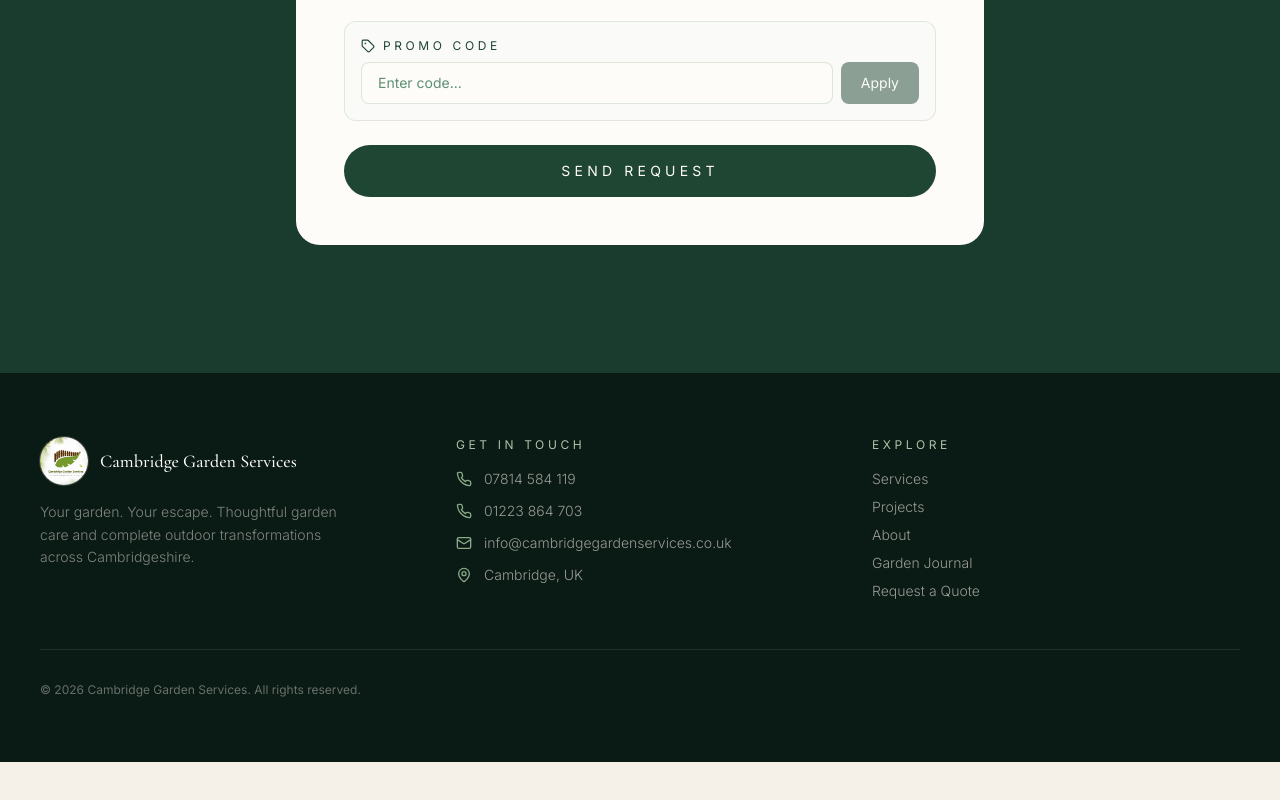
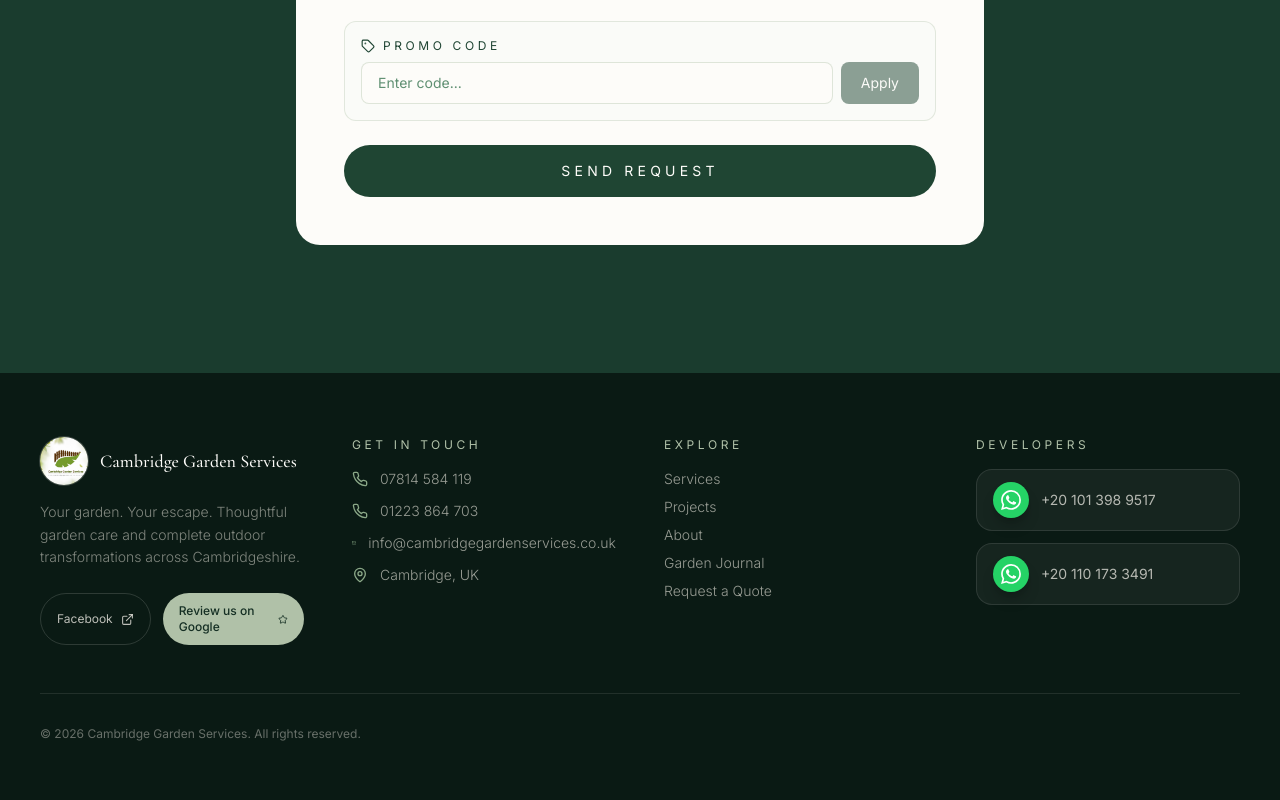
Before and after one commit to adham-hashem/cambridge-garden-services, a React (Vite) app: page / in a window 1280 px wide. Shown: the part 5295-6095 px from the top of the page. Before the commit the page ends 6057 px from the top, so only its background shows below. Built offline with nearby package versions, Linux system fonts and the light colour scheme; no server answers; the database is empty.

Commit message:
Add footer social and developer links

```diff
--- a/index.html
+++ b/index.html
@@ -38,6 +38,10 @@
         "telephone": ["+441223864703", "+447814584119"],
         "email": "info@cambridgegardenservices.co.uk",
         "priceRange": "$$",
+        "sameAs": [
+          "https://www.facebook.com/share/1Hkr7t88s4/",
+          "https://share.google/qCR4oZsCSFSUlBd3a"
+        ],
         "address": {
           "@type": "PostalAddress",
           "addressLocality": "Cambridge",
--- a/src/components/Footer.tsx
+++ b/src/components/Footer.tsx
@@ -1,5 +1,6 @@
-import { Phone, Mail, MapPin } from 'lucide-react';
+import { ExternalLink, Mail, MapPin, Phone, Star } from 'lucide-react';
 import { Link, useNavigate, useLocation } from 'react-router-dom';
+import { FACEBOOK_URL, GOOGLE_BUSINESS_URL } from '@/lib/seo';
 
 type FooterLink = { label: string; hash?: string; to?: string };
 
@@ -9,6 +10,11 @@
   { label: 'About', to: '/about' },
   { label: 'Garden Journal', hash: 'journal' },
   { label: 'Request a Quote', hash: 'quote' },
+];
+
+const developerLinks = [
+  { label: '+20 101 398 9517', href: 'https://wa.me/201013989517' },
+  { label: '+20 110 173 3491', href: 'https://wa.me/201101733491' },
 ];
 
 export default function Footer() {
@@ -25,7 +31,7 @@
   return (
     <footer className="relative bg-forest-950 py-16">
       <div className="mx-auto max-w-7xl px-6 lg:px-10">
-        <div className="grid gap-12 md:grid-cols-3">
+        <div className="grid gap-12 md:grid-cols-2 lg:grid-cols-4">
           <div>
             <Link to="/" className="flex items-center gap-3">
               <img
@@ -41,6 +47,26 @@
               Your garden. Your escape. Thoughtful garden care and complete outdoor
               transformations across Cambridgeshire.
             </p>
+            <div className="mt-6 flex flex-col gap-3 min-[420px]:flex-row md:flex-col lg:flex-row">
+              <a
+                href={FACEBOOK_URL}
+                target="_blank"
+                rel="noopener noreferrer"
+                className="inline-flex items-center justify-center gap-2 rounded-full border border-cream-100/15 px-4 py-2.5 font-sans text-xs text-cream-100/75 transition-colors hover:border-sage-300/50 hover:text-cream-50"
+              >
+                Facebook
+                <ExternalLink size={13} />
+              </a>
+              <a
+                href={GOOGLE_BUSINESS_URL}
+                target="_blank"
+                rel="noopener noreferrer"
+                className="inline-flex items-center justify-center gap-2 rounded-full bg-sage-300 px-4 py-2.5 font-sans text-xs font-medium text-forest-900 transition-colors hover:bg-sage-200"
+              >
+                Review us on Google
+                <Star size={13} />
+              </a>
+            </div>
           </div>
 
           <div>
@@ -84,6 +110,29 @@
               ))}
             </ul>
           </div>
+
+          <div>
+            <p className="mb-4 font-sans text-xs uppercase tracking-widest-2 text-sage-300">
+              Developers
+            </p>
+            <div className="flex flex-col gap-3">
+              {developerLinks.map((link) => (
+                <a
+                  key={link.href}
+                  href={link.href}
+                  target="_blank"
+                  rel="noopener noreferrer"
+                  aria-label={`Contact developer on WhatsApp ${link.label}`}
+                  className="group inline-flex items-center gap-3 rounded-2xl border border-cream-100/10 bg-cream-50/5 px-4 py-3 font-sans text-sm text-cream-100/70 transition-all hover:border-[#25D366]/50 hover:bg-[#25D366]/10 hover:text-cream-50"
+                >
+                  <span className="flex h-9 w-9 shrink-0 items-center justify-center rounded-full bg-[#25D366] text-white shadow-lg shadow-black/20 transition-transform group-hover:scale-105">
+                    <WhatsAppIcon />
+                  </span>
+                  <span>{link.label}</span>
+                </a>
+              ))}
+            </div>
+          </div>
         </div>
 
         <div className="mt-12 flex flex-col items-center justify-between gap-4 border-t border-cream-200/10 pt-8 sm:flex-row">
@@ -95,3 +144,11 @@
     </footer>
   );
 }
+
+function WhatsAppIcon() {
+  return (
+    <svg viewBox="0 0 24 24" fill="currentColor" className="h-5 w-5" aria-hidden="true">
+      <path d="M17.472 14.382c-.297-.149-1.758-.867-2.03-.967-.273-.099-.471-.148-.67.15-.197.297-.767.966-.94 1.164-.173.199-.347.223-.644.075-.297-.15-1.255-.463-2.39-1.475-.883-.788-1.48-1.761-1.653-2.059-.173-.297-.018-.458.13-.606.134-.133.298-.347.446-.52.149-.174.198-.298.298-.497.099-.198.05-.371-.025-.52-.075-.149-.669-1.612-.916-2.207-.242-.579-.487-.5-.669-.51l-.57-.01c-.198 0-.52.074-.792.372-.272.297-1.04 1.016-1.04 2.479 0 1.462 1.065 2.875 1.213 3.074.149.198 2.096 3.2 5.077 4.487.709.306 1.262.489 1.694.625.712.227 1.36.195 1.871.118.571-.085 1.758-.719 2.006-1.413.248-.694.248-1.289.173-1.413-.074-.124-.272-.198-.57-.347m-5.421 7.403h-.004a9.87 9.87 0 01-5.031-1.378l-.361-.214-3.741.982.998-3.648-.235-.374a9.86 9.86 0 01-1.51-5.26c.001-5.45 4.436-9.884 9.888-9.884 2.64 0 5.122 1.03 6.988 2.898a9.825 9.825 0 012.893 6.994c-.003 5.45-4.437 9.884-9.885 9.884m8.413-18.297A11.815 11.815 0 0012.05 0C5.495 0 .16 5.335.157 11.892c0 2.096.547 4.142 1.588 5.945L.057 24l6.305-1.654a11.882 11.882 0 005.683 1.448h.005c6.554 0 11.89-5.335 11.89-11.893a11.821 11.821 0 00-3.48-8.413Z" />
+    </svg>
+  );
+}
--- a/src/lib/seo.ts
+++ b/src/lib/seo.ts
@@ -4,6 +4,8 @@
 export const SITE_URL = 'https://www.cambridgegardenservices.co.uk';
 export const SITE_NAME = 'Cambridge Garden Services';
 export const DEFAULT_IMAGE = `${SITE_URL}/WhatsApp_Image_2026-09-03_at_12.01.32_PM.jpeg`;
+export const FACEBOOK_URL = 'https://www.facebook.com/share/1Hkr7t88s4/';
+export const GOOGLE_BUSINESS_URL = 'https://share.google/qCR4oZsCSFSUlBd3a';
 
 export const pageSeo = {
   home: {
@@ -62,6 +64,7 @@
     telephone: ['+441223864703', '+447814584119'],
     email: 'info@cambridgegardenservices.co.uk',
     priceRange: '$$',
+    sameAs: [FACEBOOK_URL, GOOGLE_BUSINESS_URL],
     address: {
       '@type': 'PostalAddress',
       addressLocality: 'Cambridge',
```
